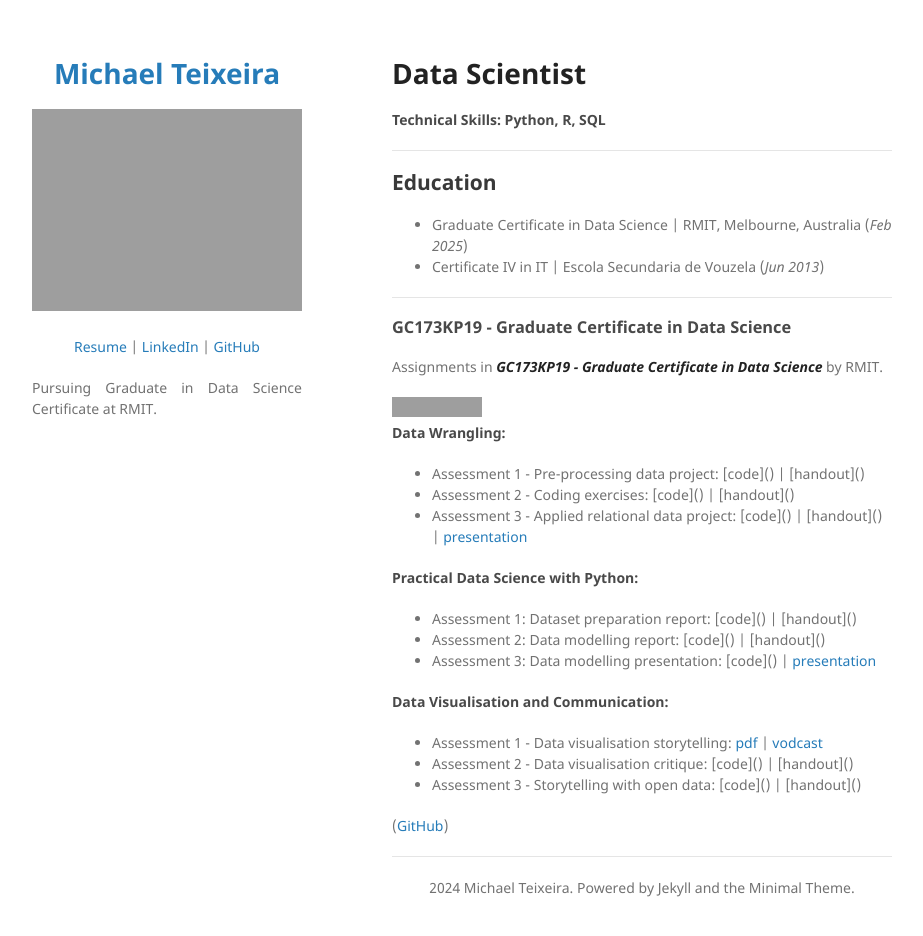
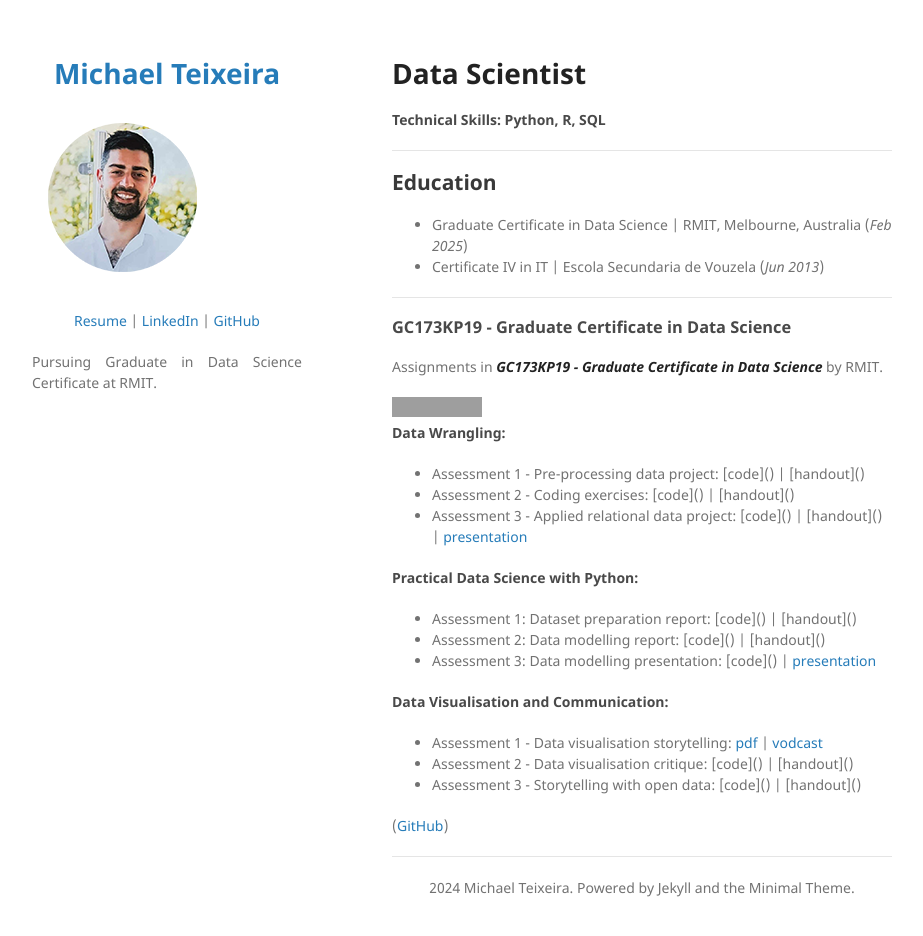
Before and after one commit to Tex30/Portfolio, a Jekyll site: the page built from index.html, in a window 1280 px wide and 948 px high. Shown: the top 936 px of the window, without its empty margins (178-1101 px from the left). Built offline with Jekyll 4.4.1, drawn with Linux system fonts in a browser that asks for light colours; grey boxes are pictures that could not be loaded.

Commit message:
Update _config.yml

```diff
--- a/_config.yml
+++ b/_config.yml
@@ -1,6 +1,6 @@
 title: <p align="center"> Michael Teixeira </p>
 
-logo: <p align="center">"/images/picture.png?raw=true"</p>
+logo: "/images/picture.png?raw=true"
 
 description:
   <p align="center">
```
